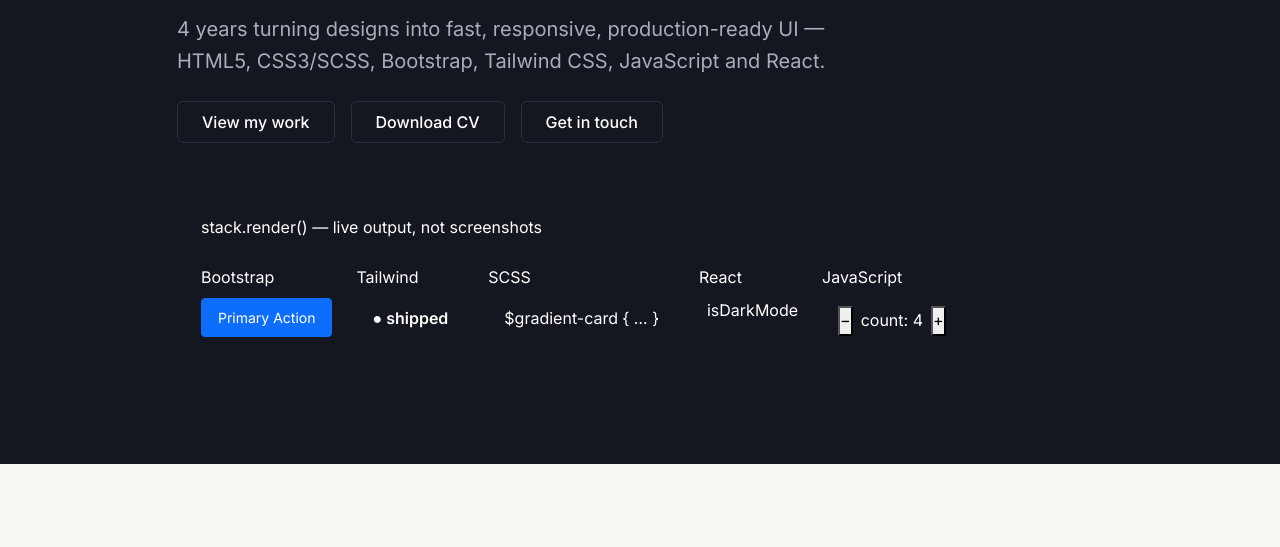
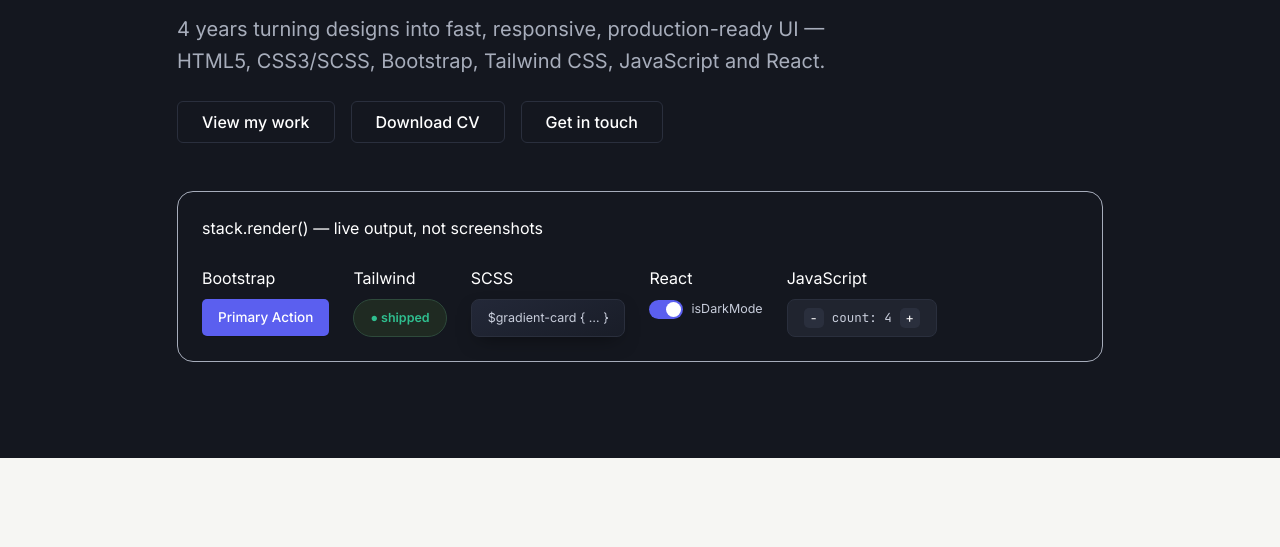
Before and after one commit to hashamrafiq/portfolio.github.io, a plain HTML site: page index.html in a window 1280 px wide. Shown: the part 473-1020 px from the top of the page. Drawn offline with nearby package versions, Linux system fonts and the light colour scheme.

Commit message:
update hero section css

```diff
--- a/assests/css/portfolio.css
+++ b/assests/css/portfolio.css
@@ -3,6 +3,7 @@
 ========================= */
 :root {
   --ink: #14171f;
+
   --ink-soft: #1b1f2a;
   --ink-line: #2a2f3d;
 
@@ -48,9 +49,15 @@
 /* =========================
    UTILITIES
 ========================= */
-.text-mono { font-family: var(--font-mono); }
-.text-display { font-family: var(--font-display); }
-.text-muted { color: var(--slate); }
+.text-mono {
+  font-family: var(--font-mono);
+}
+.text-display {
+  font-family: var(--font-display);
+}
+.text-muted {
+  color: var(--slate);
+}
 
 .hover-up {
   transition: 0.2s ease;
@@ -98,6 +105,90 @@
   color: #a7adbb;
   max-width: 650px;
 }
+.playground {
+  border: 1px solid #a7adbb;
+}
+.demo-btn-bs {
+  background: #5b5fef;
+  color: #fff;
+  border: none;
+  padding: 9px 18px;
+  border-radius: 5px;
+  font-size: 13.5px;
+  font-weight: 500;
+  font-family: var(--font-body);
+  box-shadow: 0 1px 0 rgba(0, 0, 0, 0.15);
+}
+.demo-pill-tw {
+  background: #1f2a22;
+  color: var(--mint);
+  border: 1px solid #2e4a3b;
+  padding: 6px 14px;
+  border-radius: 999px;
+  font-size: 12.5px;
+  font-weight: 600;
+  font-family: var(--font-body);
+}
+/* scss card */
+.demo-card-scss {
+  background: linear-gradient(155deg, #232838, #191d28);
+  border: 1px solid var(--ink-line);
+  border-radius: 9px;
+  padding: 12px 16px;
+  font-size: 12.5px;
+  color: #c7ccda;
+  font-family: var(--font-body);
+  box-shadow: 0 8px 20px -8px rgba(0, 0, 0, 0.5);
+}
+/* react toggle */
+.demo-toggle {
+  display: flex;
+  align-items: center;
+  gap: 8px;
+  font-size: 12.5px;
+  color: #c7ccda;
+  font-family: var(--font-body);
+}
+.demo-toggle .track {
+  width: 34px;
+  height: 19px;
+  background: var(--indigo);
+  border-radius: 999px;
+  position: relative;
+}
+.demo-toggle .knob {
+  position: absolute;
+  top: 2px;
+  right: 2px;
+  width: 15px;
+  height: 15px;
+  background: #fff;
+  border-radius: 50%;
+}
+/* js counter chip */
+.demo-chip {
+  display: flex;
+  align-items: center;
+  gap: 10px;
+  background: #20242f;
+  border: 1px solid var(--ink-line);
+  padding: 8px 14px;
+  border-radius: 8px;
+  font-family: var(--font-mono);
+  font-size: 12.5px;
+  color: #c7ccda;
+}
+.demo-chip button {
+  background: var(--ink-line);
+  color: #fff;
+  border: none;
+  width: 20px;
+  height: 20px;
+  border-radius: 5px;
+  cursor: pointer;
+  font-size: 13px;
+  line-height: 1;
+}
 
 .accent {
   color: var(--indigo);
@@ -114,7 +205,9 @@
 }
 
 @keyframes blink {
-  50% { opacity: 0; }
+  50% {
+    opacity: 0;
+  }
 }
 
 /* =========================
--- a/index.html
+++ b/index.html
@@ -517,10 +517,10 @@
                   <span>Responsive</span>
                 </div>
                 <div class="project-links d-flex gap-3 mt-auto">
-                  <a href="https://your-portfolio-link.com" target="_blank">
+                  <a href="https://hashamrafiq.github.io/portfolio.github.io/" target="_blank">
                     Live Demo →
                   </a>
-                  <a href="https://github.com/yourusername" target="_blank">
+                  <a href="https://github.com/hashamrafiq/portfolio.github.io" target="_blank">
                     GitHub →
                   </a>
                 </div>
```
